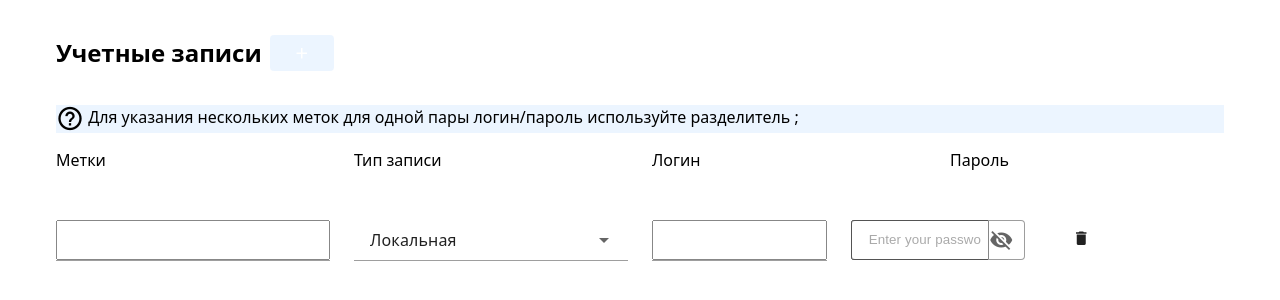
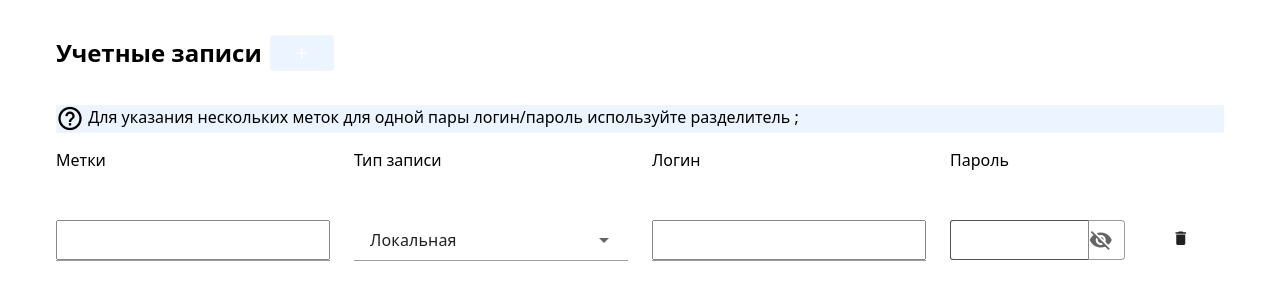
Before and after one commit to JackHummer943/account-management-form, a Vue app: page / in a window 1280 px wide. Both pictures are taken after a click on the button 301 px from the left and 52 px from the top of the page. Shown: the top 300 px of the page. Built offline with nearby package versions, Linux system fonts and the light colour scheme.

Commit message:
Вынос правил проверки в общий файл. Форма не должна пропускать пробелы,

```diff
--- /dev/null
+++ b/src/model/inputRules.ts
@@ -0,0 +1,9 @@
+export default {
+  required: (v: string) => !!v?.trim() || 'Обязательное поле',
+
+  login: (v: string) => (v && v.length <= 100) || 'Максимальная длина 100 символов',
+
+  label: (v: string) => (v && v.length >= 50) ? 'Максимальная длина 50 символов' : true,
+
+  password: (v: string) => (v && v.length <= 100) || 'Максимальная длина 100 символов',
+};
--- a/src/views/AccountForm.vue
+++ b/src/views/AccountForm.vue
@@ -24,21 +24,22 @@
     </v-row>
     <v-row v-for="(account, index) in accounts" :key="index">
       <v-col cols="3">
-        <v-text-field v-model="labelStrings[index]" density="compact" hide-details="auto" :rules="labelRules"
+        <v-text-field v-model="labelStrings[index]" density="compact" hide-details="auto" :rules="[rules.label]"
           @blur="updateLabels(index)" />
       </v-col>
       <v-col cols="3">
         <v-select v-model="account.type" :items="typeItems" item-title="title" item-value="value" density="compact"
           hide-details="auto" @update:model-value="handleTypeChange(index)" />
       </v-col>
-      <v-col :cols="account.type === 'LDAP' ? 4 : 2">
-        <v-text-field v-model="account.login" density="compact" hide-details="auto" :rules="loginRules" />
+      <v-col :cols="account.type === 'LDAP' ? 5 : 3">
+        <v-text-field v-model="account.login" density="compact" hide-details="auto"
+          :rules="[rules.required, rules.login]" />
       </v-col>
       <v-col :cols="account.type === ('LDAP' as string) ? 1 : 2" v-if="account.type !== ('LDAP' as string)">
         <v-text-field v-if="account.type === 'Local'" v-model="account.password"
-          :type="passwordVisible[index] ? 'text' : 'password'" density="compact" placeholder="Enter your password"
-          variant="outlined" :append-inner-icon="passwordVisible[index] ? 'mdi-eye' : 'mdi-eye-off'"
-          @click:append-inner="togglePasswordVisibility(index)" :rules="passwordRules" />
+          :type="passwordVisible[index] ? 'text' : 'password'" density="compact" variant="outlined"
+          :append-inner-icon="passwordVisible[index] ? 'mdi-eye' : 'mdi-eye-off'"
+          @click:append-inner="togglePasswordVisibility(index)" :rules="[rules.required, rules.password]" />
       </v-col>
       <v-col cols="auto">
         <v-btn @click="removeAccount(index)">
@@ -53,7 +54,10 @@
 import { useAccountsStore } from '../stores/accountsStore';
 import { computed, ref, watch } from 'vue';
 
+import rules from '../model/inputRules';
+
 const store = useAccountsStore();
+
 const accounts = computed(() => store.accounts);
 const labelStrings = ref<string[]>(accounts.value.map(acc => acc.labels.map(l => l.text).join(';')));
 const passwordVisible = ref<boolean[]>(accounts.value.map((visible) => !visible));
@@ -66,21 +70,6 @@ const typeItems = [
   { value: 'Local', title: 'Локальная' },
   { value: 'LDAP', title: 'LDAP' },
 ];
-
-const labelRules = [
-  (v: string) => v.length <= 50 || 'Макс. 50 символов',
-];
-
-const loginRules = [
-  (v: string) => !!v || 'Логин обязателен',
-  (v: string) => v.length <= 100 || 'Макс. 100 символов',
-];
-
-const passwordRules = [
-  (v: string) => !!v || 'Пароль обязателен',
-  (v: string) => v.length <= 100 || 'Макс. 100 символов',
-];
-
 
 const addAccount = () => {
   store.addAccount();
```
